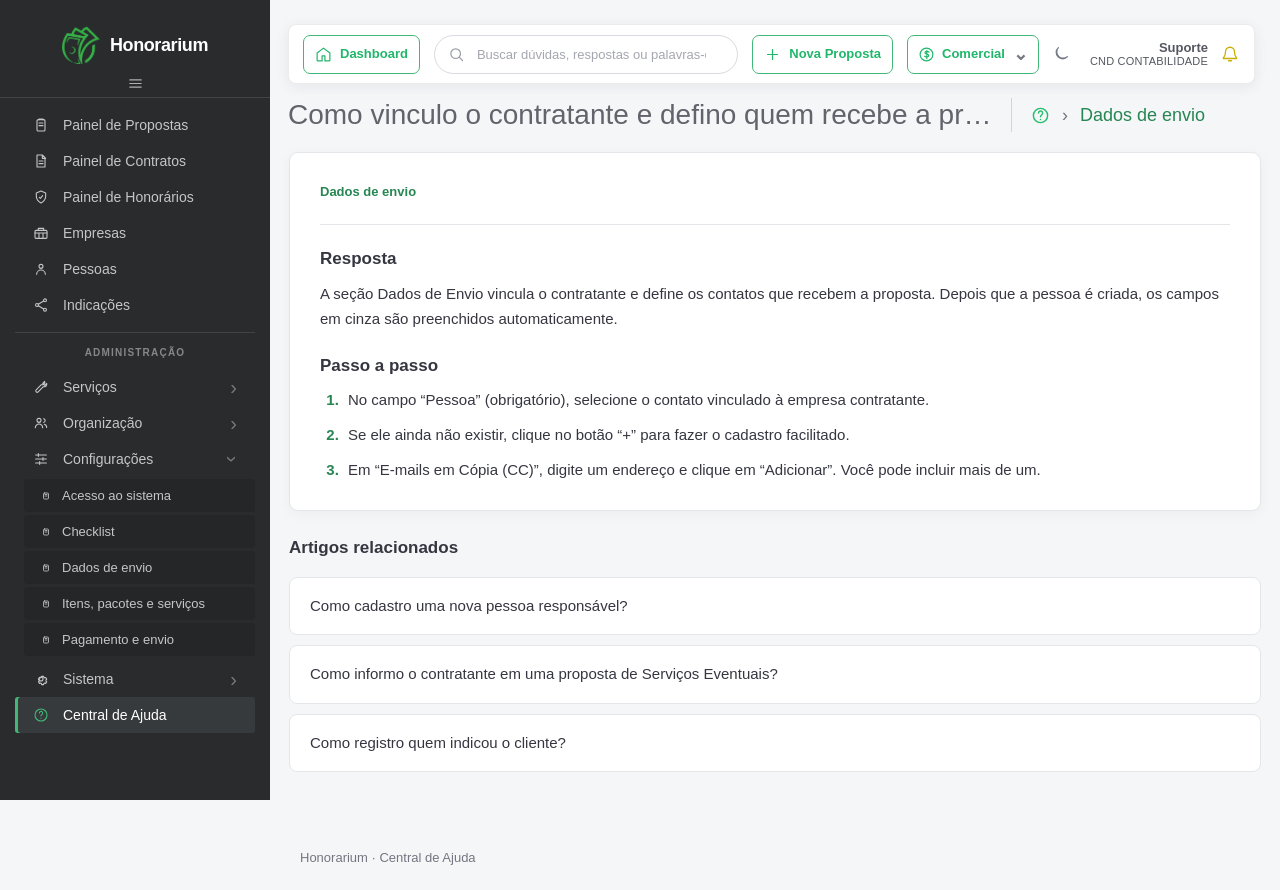
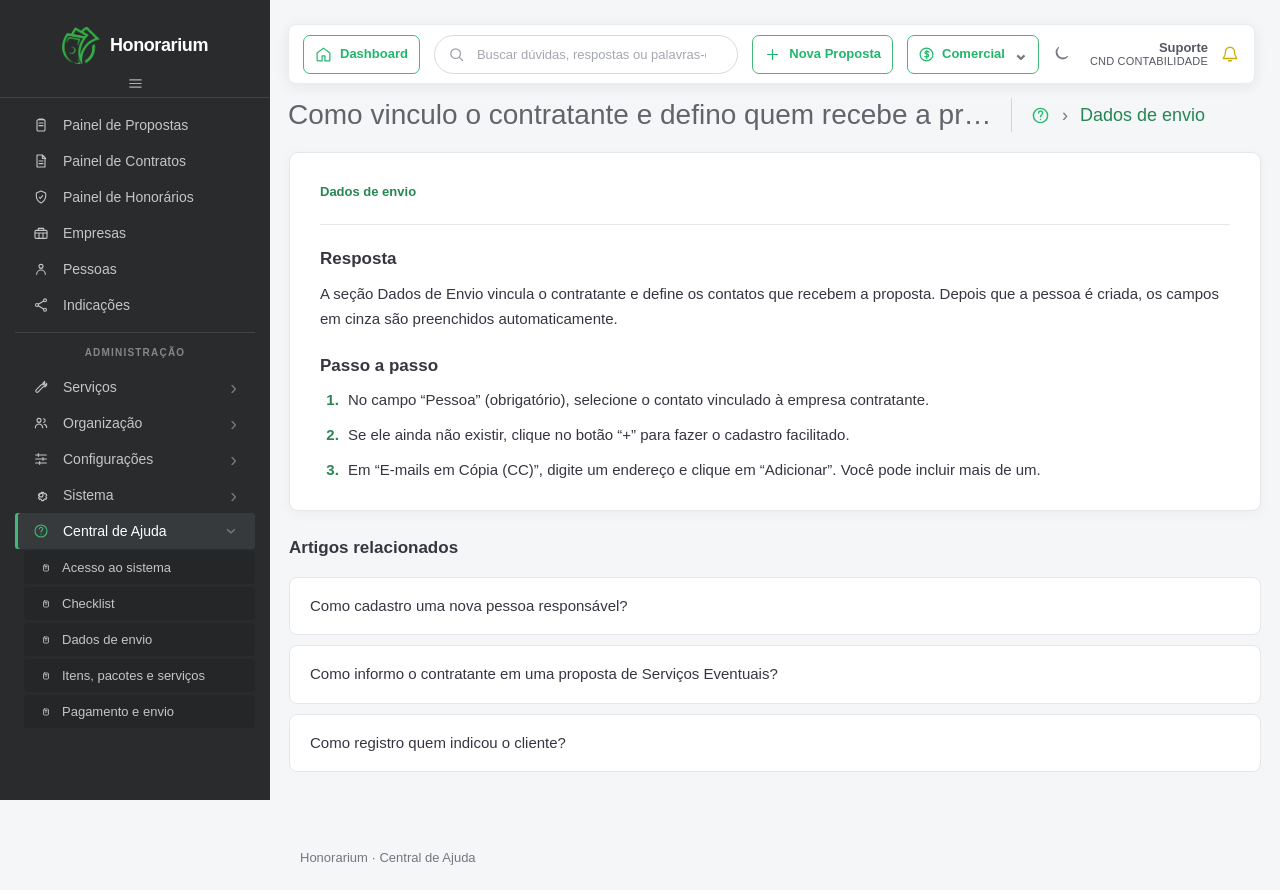
Before and after one commit to danielplanelle/central-ajuda-honorarium, a Django app: page /artigos/4/ in a window 1280 px wide. Run offline with Django 5.2, Linux system fonts and the light colour scheme; data comes from the database, SQL or seed files in the repository.

Commit message:
Move categorias para o menu da Central de Ajuda

```diff
--- a/faq/templates/faq/base.html
+++ b/faq/templates/faq/base.html
@@ -70,12 +70,20 @@
                         <svg viewBox="0 0 24 24" aria-hidden="true"><circle cx="9" cy="8" r="3"/><path d="M3.5 19a5.5 5.5 0 0 1 11 0M16 5.5a3 3 0 0 1 0 5.8M17 14a5 5 0 0 1 3.5 4.8"/></svg>
                         <span>Organização</span><span class="side-chevron" aria-hidden="true">›</span>
                     </span>
+                    <span class="side-link">
+                        <svg viewBox="0 0 24 24" aria-hidden="true"><path d="M4 6h16M4 12h16M4 18h16"/><path d="M8 4v4M15 10v4M10 16v4"/></svg>
+                        <span>Configurações</span><span class="side-chevron" aria-hidden="true">›</span>
+                    </span>
+                    <span class="side-link">
+                        <svg viewBox="0 0 24 24" aria-hidden="true"><circle cx="12" cy="12" r="3"/><path d="m19.4 15 .1.1 1.1.9-1.5 2.6-1.4-.6a7.5 7.5 0 0 1-1.5.9l-.3 1.5h-3l-.3-1.5a7.5 7.5 0 0 1-1.5-.9l-1.4.6-1.5-2.6 1.1-.9a7.5 7.5 0 0 1 0-1.8l-1.1-.9 1.5-2.6 1.4.6a7.5 7.5 0 0 1 1.5-.9l.3-1.5h3l.3 1.5a7.5 7.5 0 0 1 1.5.9l1.4-.6 1.5 2.6-1.1.9a7.5 7.5 0 0 1-.1 1.7z"/></svg>
+                        <span>Sistema</span><span class="side-chevron" aria-hidden="true">›</span>
+                    </span>
                     <details class="side-menu-group" open>
-                        <summary class="side-link side-menu-trigger">
-                        <svg viewBox="0 0 24 24" aria-hidden="true"><path d="M4 6h16M4 12h16M4 18h16"/><path d="M8 4v4M15 10v4M10 16v4"/></svg>
-                            <span>Configurações</span><span class="side-chevron" aria-hidden="true">›</span>
+                        <summary class="side-link side-menu-trigger side-link-help active">
+                            <svg viewBox="0 0 24 24" aria-hidden="true"><circle cx="12" cy="12" r="9"/><path d="M9.6 9a2.5 2.5 0 1 1 4.3 1.8c-1.2 1-1.9 1.4-1.9 2.7M12 17h.01"/></svg>
+                            <span>Central de Ajuda</span><span class="side-chevron" aria-hidden="true">›</span>
                         </summary>
-                        <div class="side-submenu" aria-label="Categorias">
+                        <div class="side-submenu" aria-label="Categorias da Central de Ajuda">
                             {% for item in categorias_navegacao %}
                                 <a href="{% url 'categoria' item.id %}" class="side-link side-sub-link{% if categoria.id == item.id %} active{% endif %}">
                                     <svg viewBox="0 0 24 24" aria-hidden="true"><rect x="7" y="6" width="10" height="12" rx="2"/><path d="M10 9h4M10 12h4"/></svg>
@@ -86,14 +94,6 @@
                             {% endfor %}
                         </div>
                     </details>
-                    <span class="side-link">
-                        <svg viewBox="0 0 24 24" aria-hidden="true"><circle cx="12" cy="12" r="3"/><path d="m19.4 15 .1.1 1.1.9-1.5 2.6-1.4-.6a7.5 7.5 0 0 1-1.5.9l-.3 1.5h-3l-.3-1.5a7.5 7.5 0 0 1-1.5-.9l-1.4.6-1.5-2.6 1.1-.9a7.5 7.5 0 0 1 0-1.8l-1.1-.9 1.5-2.6 1.4.6a7.5 7.5 0 0 1 1.5-.9l.3-1.5h3l.3 1.5a7.5 7.5 0 0 1 1.5.9l1.4-.6 1.5 2.6-1.1.9a7.5 7.5 0 0 1-.1 1.7z"/></svg>
-                        <span>Sistema</span><span class="side-chevron" aria-hidden="true">›</span>
-                    </span>
-                    <a href="{% url 'inicio' %}" class="side-link side-link-help active">
-                        <svg viewBox="0 0 24 24" aria-hidden="true"><circle cx="12" cy="12" r="9"/><path d="M9.6 9a2.5 2.5 0 1 1 4.3 1.8c-1.2 1-1.9 1.4-1.9 2.7M12 17h.01"/></svg>
-                        <span>Central de Ajuda</span>
-                    </a>
                 </div>
             </nav>
         </aside>
```
